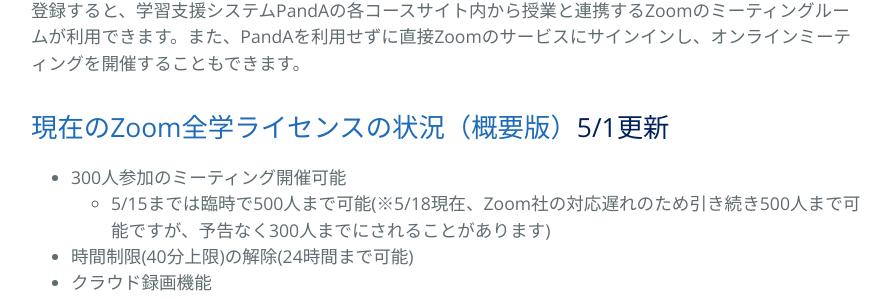
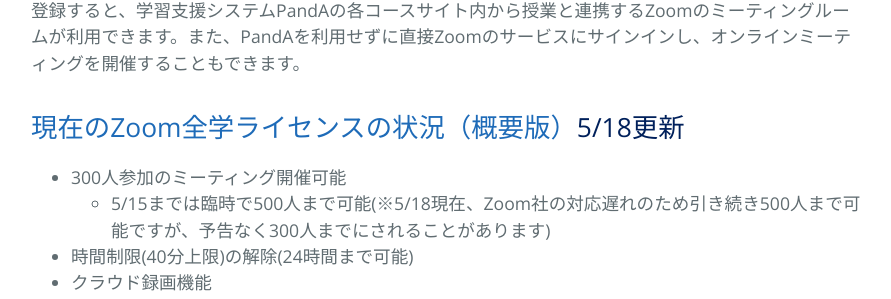
Before and after one commit to kyoto-u/online-edu, a Jekyll site: the page built from zoom.md, in a window 1280 px wide and 900 px high, scrolled down 732 px. Shown: the part 151-450 px from the top of the window, without its empty margins (193-1084 px from the left). Built offline with Jekyll 4.4.1, drawn with Linux system fonts in a browser that asks for light colours.

Commit message:
update zoom license status 2

```diff
--- a/zoom.md
+++ b/zoom.md
@@ -22,7 +22,7 @@ title: オンラインミーティングサービス(Zoom全学ライセンス)
 全学の教職員を対象とし京都大学として契約するZoomのサイトライセンス（Zoom全学ライセンス）に登録すると、学習支援システムPandAの各コースサイト内から授業と連携するZoomのミーティングルームが利用できます。また、PandAを利用せずに直接Zoomのサービスにサインインし、オンラインミーティングを開催することもできます。
 
 <a id="anch02"></a>
-## <a href="#anch02">現在のZoom全学ライセンスの状況（概要版）</a>5/1更新
+## <a href="#anch02">現在のZoom全学ライセンスの状況（概要版）</a>5/18更新
 - 300人参加のミーティング開催可能
   - 5/15までは臨時で500人まで可能(※5/18現在、Zoom社の対応遅れのため引き続き500人まで可能ですが、予告なく300人までにされることがあります)
 - 時間制限(40分上限)の解除(24時間まで可能)
```
